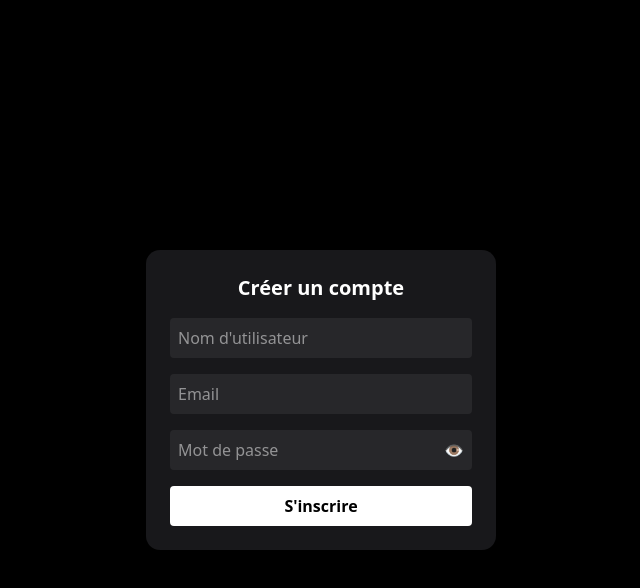
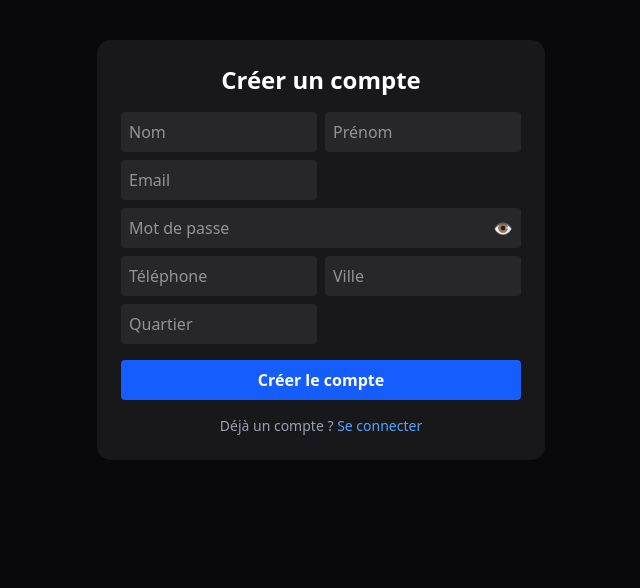
Before and after one commit to Sory-7564/my-omnia, a Next.js app: page /auth/register in a window 1280 px wide. Shown: the top 588 px of the page, without its empty margins (319-959 px from the left). Built offline with nearby package versions, Linux system fonts and the light colour scheme; no server answers.

Commit message:
Update page.tsx

```diff
--- a/src/app/auth/register/page.tsx
+++ b/src/app/auth/register/page.tsx
@@ -1,118 +1,119 @@
-"use client"
+'use client'
 
-import { useState } from "react"
-import { supabase } from "@/lib/supabaseClient"
-import { useRouter } from "next/navigation"
+import { useState } from 'react'
+import { supabase } from '@/lib/supabaseClient'
+import Link from 'next/link'
 
 export default function RegisterPage() {
-  const router = useRouter()
-
   const [formData, setFormData] = useState({
-    username: "",
-    email: "",
-    password: ""
+    nom: '',
+    prenom: '',
+    email: '',
+    password: '',
+    telephone: '',
+    ville: '',
+    quartier: '',
   })
 
-  const [loading, setLoading] = useState(false)
-  const [error, setError] = useState<string | null>(null)
-
-  // 👁️ state pour afficher/cacher mot de passe
   const [showPassword, setShowPassword] = useState(false)
 
+  const [loading, setLoading] = useState(false)
+  const [error, setError] = useState('')
+  const [message, setMessage] = useState('')
+
   const handleChange = (e: React.ChangeEvent<HTMLInputElement>) => {
-    setFormData({
-      ...formData,
-      [e.target.name]: e.target.value
-    })
+    setFormData({ ...formData, [e.target.name]: e.target.value })
   }
 
-  const handleRegister = async (e: React.FormEvent) => {
+  const handleSubmit = async (e: React.FormEvent) => {
     e.preventDefault()
     setLoading(true)
-    setError(null)
+    setError('')
+    setMessage('')
 
-    const { username, email, password } = formData
+    const { nom, prenom, email, password, telephone, ville, quartier } = formData
 
-    const { data, error } = await supabase.auth.signUp({
+    try {
+      const { data, error: signUpError } = await supabase.auth.signUp({
         email,
-      password
+        password,
+        options: {
+          emailRedirectTo: `${window.location.origin}/auth/callback`,
+          data: { nom, prenom, telephone, ville, quartier },
+        },
       })
 
-    if (error) {
-      setError(error.message)
+      if (signUpError) throw signUpError
+      if (!data.user?.id) throw new Error("Impossible de créer l'utilisateur.")
+
+      const { error: insertError } = await supabase.from('users').insert({
+        id: data.user.id,
+        nom,
+        prenom,
+        email,
+        telephone,
+        ville,
+        quartier,
+      })
+
+      if (insertError) throw insertError
+
+      setMessage("Compte créé ! Vérifie ton email pour confirmer ton compte.")
+    } catch (err: any) {
+      setError(err.message)
+    } finally {
       setLoading(false)
-      return
     }
-
-    // créer profil utilisateur
-    if (data.user) {
-      await supabase.from("users").insert({
-        id: data.user.id,
-        username
-      })
-    }
-
-    setLoading(false)
-    router.push("/login")
   }
 
   return (
-    <div className="min-h-screen flex items-center justify-center bg-black text-white">
-      <form
-        onSubmit={handleRegister}
-        className="bg-zinc-900 p-6 rounded-xl w-[350px] flex flex-col gap-4"
-      >
-        <h1 className="text-xl font-bold text-center">Créer un compte</h1>
+    <div className="w-full max-w-md bg-zinc-900 p-6 rounded-xl space-y-4 mx-auto mt-10">
+      <form onSubmit={handleSubmit} className="space-y-4">
+        <h2 className="text-2xl font-bold text-center">Créer un compte</h2>
 
-        {error && <p className="text-red-500 text-sm">{error}</p>}
+        {error && <p className="text-red-500 text-sm text-center">{error}</p>}
+        {message && <p className="text-green-500 text-sm text-center">{message}</p>}
 
-        <input
-          name="username"
-          value={formData.username}
-          onChange={handleChange}
-          placeholder="Nom d'utilisateur"
-          className="p-2 rounded bg-zinc-800 text-white"
-          required
-        />
+        <div className="grid grid-cols-2 gap-2">
+          <input name="nom" value={formData.nom} onChange={handleChange} placeholder="Nom" className="p-2 rounded bg-zinc-800 text-white" required />
+          <input name="prenom" value={formData.prenom} onChange={handleChange} placeholder="Prénom" className="p-2 rounded bg-zinc-800 text-white" required />
+          <input name="email" type="email" value={formData.email} onChange={handleChange} placeholder="Email" className="p-2 rounded bg-zinc-800 text-white" required />
 
-        <input
-          name="email"
-          type="email"
-          value={formData.email}
-          onChange={handleChange}
-          placeholder="Email"
-          className="p-2 rounded bg-zinc-800 text-white"
-          required
-        />
-
-        {/* 👁️ mot de passe avec bouton */}
-        <div className="relative">
+          {/* INPUT PASSWORD AVEC BOUTON 👁️ */}
+          <div className="relative col-span-2">
             <input
               name="password"
-            type={showPassword ? "text" : "password"}
+              type={showPassword ? 'text' : 'password'}
               value={formData.password}
               onChange={handleChange}
               placeholder="Mot de passe"
-            className="w-full p-2 pr-10 rounded bg-zinc-800 text-white"
+              className="p-2 rounded bg-zinc-800 text-white w-full pr-10"
               required
             />
-
             <button
               type="button"
               onClick={() => setShowPassword(!showPassword)}
               className="absolute right-2 top-2 text-gray-400"
             >
-            {showPassword ? "🙈" : "👁️"}
+              {showPassword ? '🙈' : '👁️'}
             </button>
           </div>
 
-        <button
-          type="submit"
-          disabled={loading}
-          className="bg-white text-black p-2 rounded font-semibold"
-        >
-          {loading ? "Création..." : "S'inscrire"}
+          <input name="telephone" value={formData.telephone} onChange={handleChange} placeholder="Téléphone" className="p-2 rounded bg-zinc-800 text-white" />
+          <input name="ville" value={formData.ville} onChange={handleChange} placeholder="Ville" className="p-2 rounded bg-zinc-800 text-white" />
+          <input name="quartier" value={formData.quartier} onChange={handleChange} placeholder="Quartier" className="p-2 rounded bg-zinc-800 text-white" />
+        </div>
+
+        <button type="submit" disabled={loading} className="w-full py-2 bg-blue-600 rounded font-semibold disabled:opacity-50">
+          {loading ? 'Création...' : 'Créer le compte'}
         </button>
+
+        <p className="text-center text-sm text-gray-400">
+          Déjà un compte ?{' '}
+          <Link className="text-blue-400" href="/auth/login">
+            Se connecter
+          </Link>
+        </p>
       </form>
     </div>
   )
```
Lines whose indentation alone changed are shown as unchanged.
